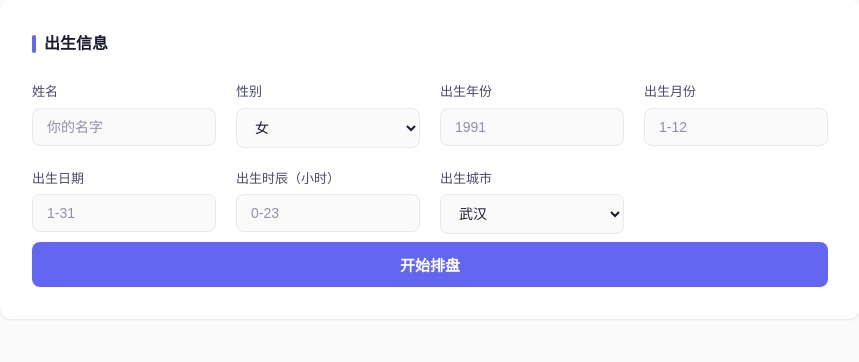
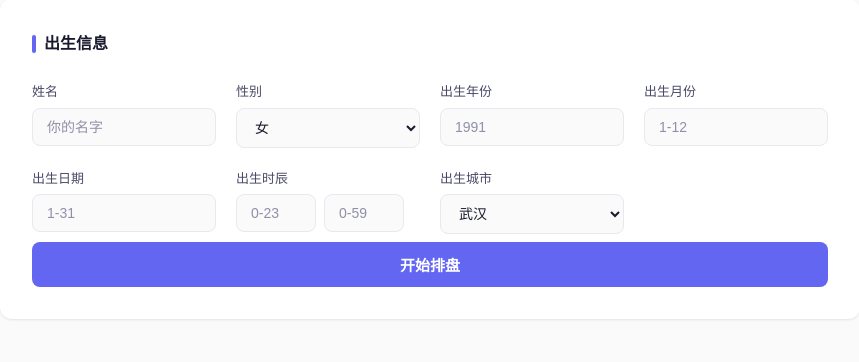
Before and after one commit to JuicyOrange214/bazi-web, a Flask app: page / in a window 1280 px wide. Shown: the part 164-526 px from the top of the page, without its empty margins (210-1069 px from the left). Run offline with Flask 3, Linux system fonts and the light colour scheme.

Commit message:
Add minute input field for birth time

```diff
--- a/templates/index.html
+++ b/templates/index.html
@@ -499,8 +499,11 @@
                     <input type="number" id="day" placeholder="1-31" min="1" max="31">
                 </div>
                 <div class="form-group">
-                    <label>出生时辰（小时）</label>
-                    <input type="number" id="hour" placeholder="0-23" min="0" max="23">
+                    <label>出生时辰</label>
+                    <div style="display: flex; gap: 8px;">
+                        <input type="number" id="hour" placeholder="0-23" min="0" max="23" style="width: 80px;">
+                        <input type="number" id="minute" placeholder="0-59" min="0" max="59" style="width: 80px;">
+                    </div>
                 </div>
                 <div class="form-group">
                     <label>出生城市</label>
@@ -625,6 +628,7 @@
             const month = document.getElementById("month").value;
             const day = document.getById("day").value;
             const hour = document.getElementById("hour").value;
+            const minute = document.getElementById("minute").value || "0";
             const city = document.getElementById("city").value;
 
             // 验证
@@ -639,7 +643,7 @@
             fetch("/api/bazi", {
                 method: "POST",
                 headers: {"Content-Type": "application/json"},
-                body: JSON.stringify({name, gender, year, month, day, hour, city})
+                body: JSON.stringify({name, gender, year, month, day, hour, minute, city})
             })
             .then(r => r.json())
             .then(data => {
```
